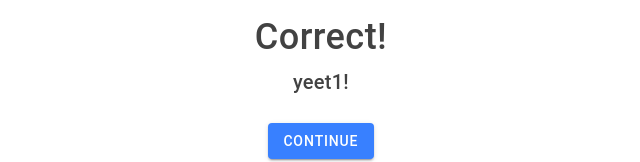
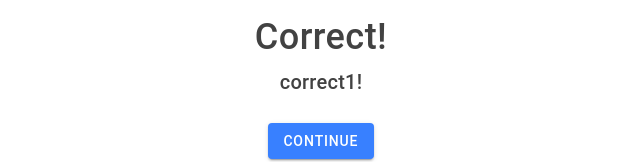
Before and after one commit to Get-Your-GreenBack-Tompkins/gygb-client-web, a React (Create React App) app: page /quiz/correct in a window 1280 px wide. Shown: the part 125-287 px from the top of the page, without its empty margins (319-959 px from the left). Built offline with nearby package versions, Linux system fonts and the light colour scheme.

Commit message:
Change button color and questions.json

```diff
--- a/src/pages/Correct.tsx
+++ b/src/pages/Correct.tsx
@@ -14,11 +14,11 @@
   const total = Object.keys(data).length;
   if (questionNum === total) {
     return (
-      <IonButton onClick={() => { setNumCorrect(numCorrect + 1); }} color="medium" routerLink="/quiz/end">Continue</IonButton>
-      );
+      <IonButton onClick={() => { setNumCorrect(numCorrect + 1); }} routerLink="/quiz/end">Continue</IonButton>
+    );
   } else {
     return (
-    <IonButton onClick={() => { setQuestionNum(questionNum + 1); setNumCorrect(numCorrect + 1); }} routerLink="/quiz/question">Continue</IonButton>
+      <IonButton onClick={() => { setQuestionNum(questionNum + 1); setNumCorrect(numCorrect + 1); }} routerLink="/quiz/question">Continue</IonButton>
     );
   }
 }
--- a/src/questions.json
+++ b/src/questions.json
@@ -7,7 +7,7 @@
       "bye1.3",
       "bye1.4"
     ],
-    "correct_text": "yeet1",
+    "correct_text": "correct1",
     "correct": 0
   },
   "2": {
@@ -18,7 +18,7 @@
       "bye2.3",
       "bye2.4"
     ],
-    "correct_text": "yeet2",
+    "correct_text": "correct2",
     "correct": 1
   }
 }
```
Also changed, not shown: 1 other file (tests, documents, lock files or other folders).
